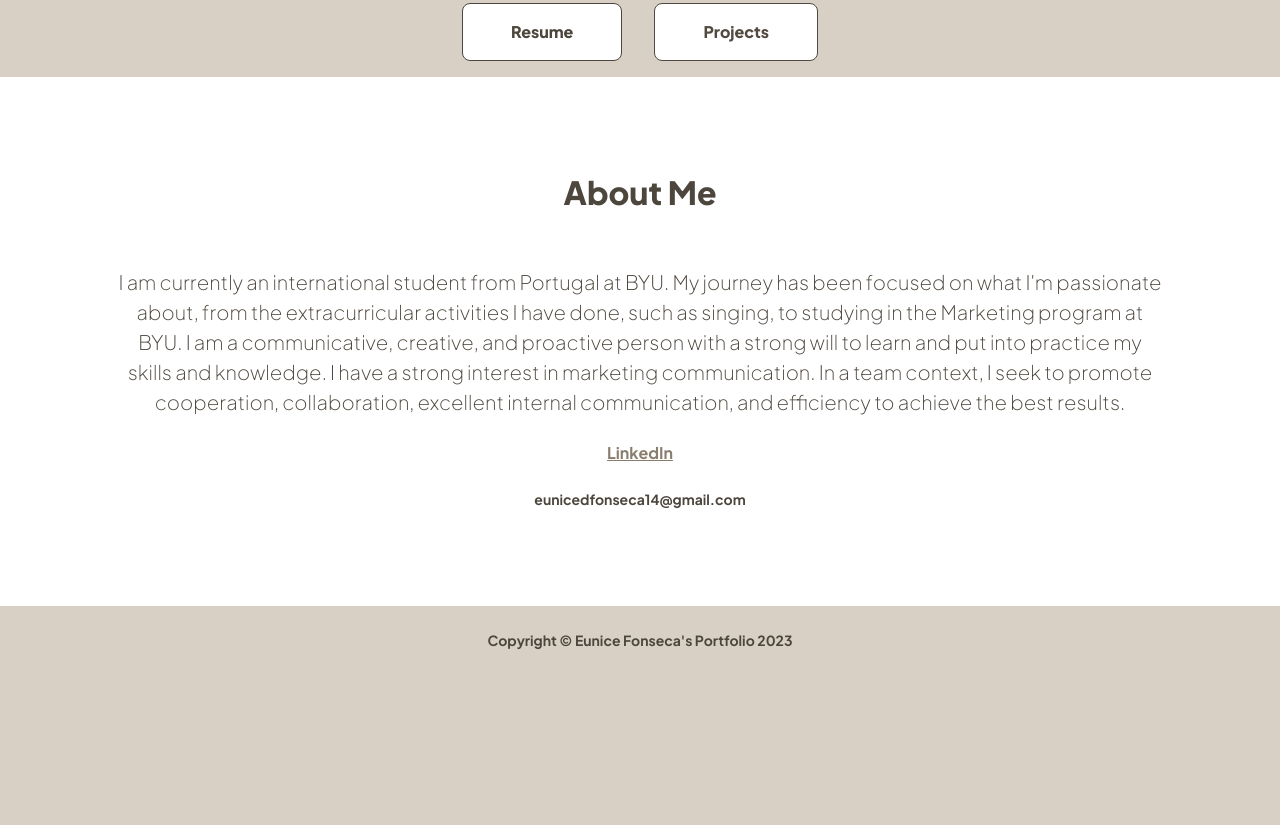
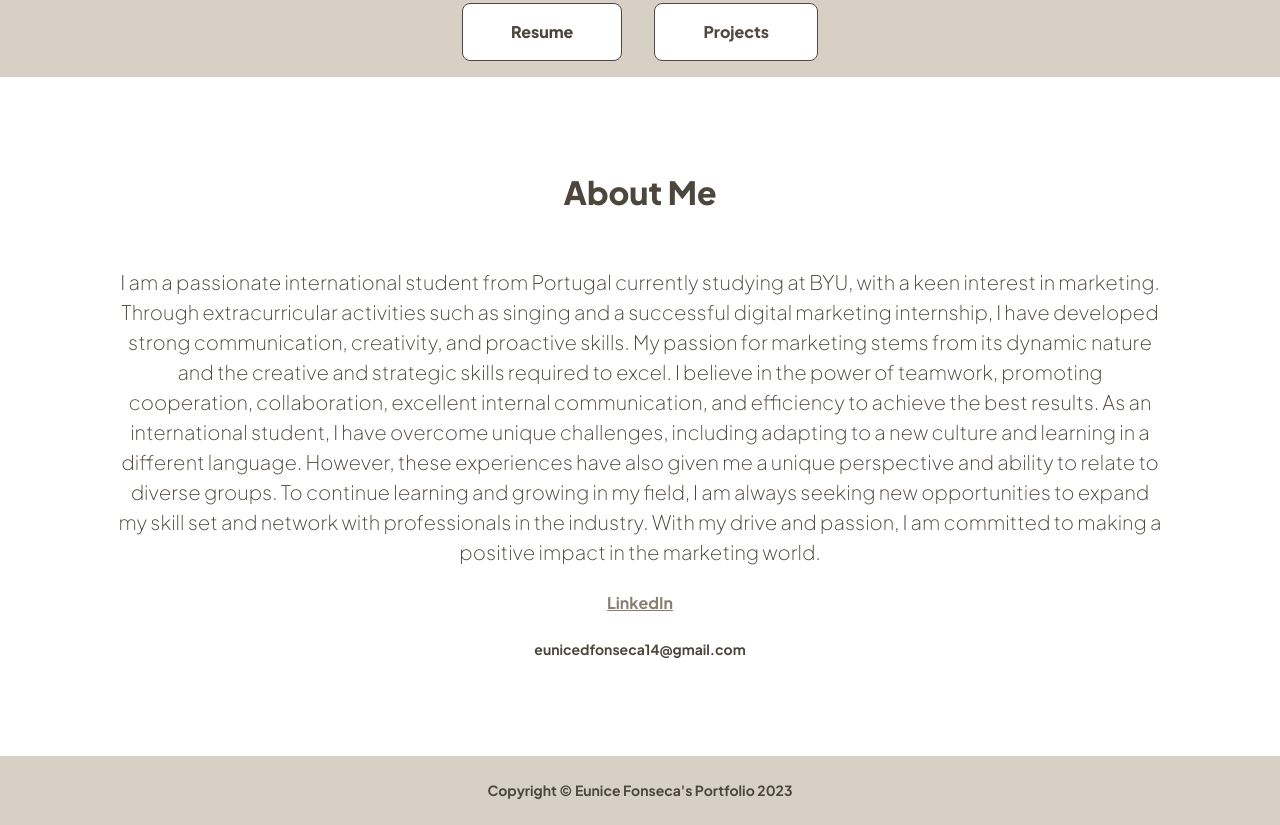
Before and after one commit to eunicefonseca/IS201, a plain HTML site: page index.html in a window 1280 px wide. Shown: the part 785-1610 px from the top of the page. Before the commit the page ends 1460 px from the top, so only its background shows below. Drawn offline with nearby package versions, Linux system fonts and the light colour scheme.

Commit message:
Add files via upload

```diff
--- a/index.html
+++ b/index.html
@@ -184,7 +184,13 @@
                                 <h2 class="display-5 fw-bolder"><span class="lead fw-light mb-4"></span>About Me</h2>
                                 <br>
                                 <br>
-                                <p class="lead fw-light mb-4">I am currently an international student from Portugal at BYU. My journey has been focused on what I'm passionate about, from the extracurricular activities I have done, such as singing, to studying in the Marketing program at BYU. I am a communicative, creative, and proactive person with a strong will to learn and put into practice my skills and knowledge. I have a strong interest in marketing communication. In a team context, I seek to promote cooperation, collaboration, excellent internal communication, and efficiency to achieve the best results.</p>
+                                <p class="lead fw-light mb-4">I am a passionate international student from Portugal currently studying at BYU, with a keen interest in marketing. Through extracurricular activities such as singing and a successful digital marketing internship, I have developed strong communication, creativity, and proactive skills.
+
+                                    My passion for marketing stems from its dynamic nature and the creative and strategic skills required to excel. I believe in the power of teamwork, promoting cooperation, collaboration, excellent internal communication, and efficiency to achieve the best results.
+
+                                    As an international student, I have overcome unique challenges, including adapting to a new culture and learning in a different language. However, these experiences have also given me a unique perspective and ability to relate to diverse groups.
+
+                                    To continue learning and growing in my field, I am always seeking new opportunities to expand my skill set and network with professionals in the industry. With my drive and passion, I am committed to making a positive impact in the marketing world.</p>
                                 <a href="Eunice Fonseca - Brigham Young University - Provo, Utah, United States LinkedIn.htm">LinkedIn</a>
                                 <br>
                                 <br>
```
